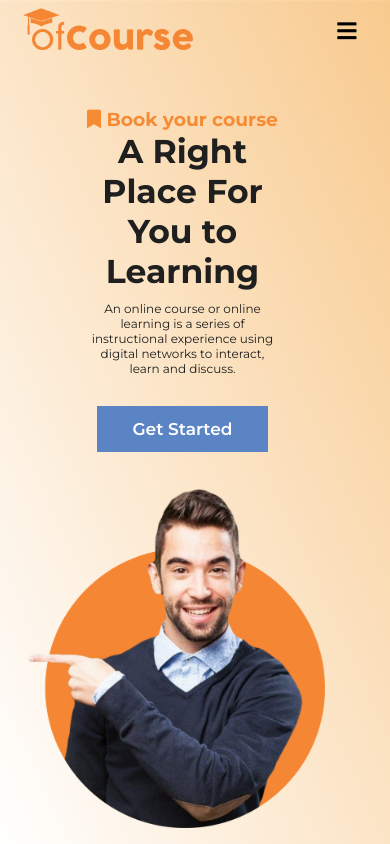
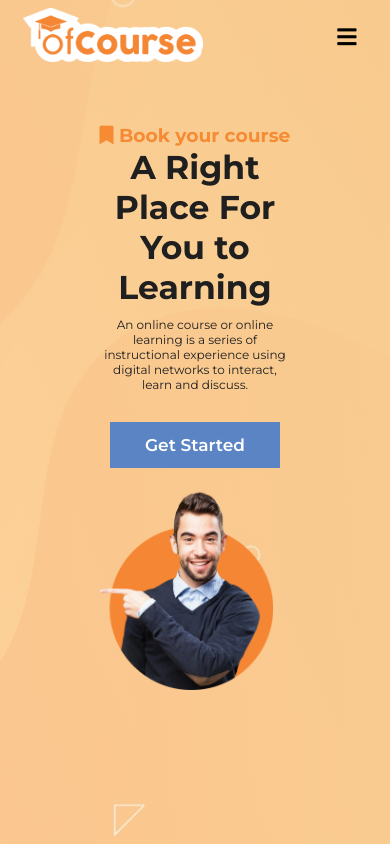
Before and after one commit to RifqiAuliaRochman/ofCourse_Landingpage.github.io, a plain HTML site: page index.html in a window 390 px wide. Shown: the top 844 px of the page. Drawn offline with Linux system fonts and the light colour scheme.

Commit message:
update 1.3

```diff
--- a/index.html
+++ b/index.html
@@ -16,7 +16,7 @@
 <!---------- HEADER DAN NAV SECTION --------->
 <section class="header">
     <nav>
-        <a href="index.html"><img src="img/logo ofcourse.png"></a>
+        <a href="index.html"><img src="img/logo ofcourse2.png"></a>
         <div class="nav-link" id="navLink">
             <i class="far fa-times-circle" onclick="hideMenu()"></i>
             <ul>
@@ -31,7 +31,7 @@
     </nav>
 
     <div class="row">
-        <div class="col50left">
+        <div class="col50">
             <div class="header-text">
                 <h3><i class="fas fa-bookmark"></i> Book your course</h3>
                 <h1>A Right Place For You to Learning</h1>
@@ -41,7 +41,7 @@
                 </div>
             </div>
         </div>
-        <div class="col50right">
+        <div class="col50">
             <div class="heroimages">
                 <img src="img/hero1.png" alt="hero">
             </div>
--- a/style.css
+++ b/style.css
@@ -15,7 +15,7 @@ ul li{
 .header{
     min-height: 100vh;
     width: 100%;
-    background-image: linear-gradient(to bottom left, rgb(248, 202, 142),white);;
+    background-image: linear-gradient(to bottom left, rgb(248, 202, 142),rgba(255, 255, 255, 0.5)), url(img/bgheader.jpg);
     background-position: center;
     background-size: cover;
     position: relative;
@@ -31,7 +31,7 @@ nav{
     align-items: center;
 }
 nav img{
-    width: 170px;
+    width: 180px;
 }
 .nav-link{
     flex: 1;
@@ -104,23 +104,27 @@ nav img{
 .heroimages img{
     width: 400px;
 }
-.col50left{
-    width: 50%;
-    margin: 15px;
-}
-.col50right{
+.col50{
     width: 50%;
     margin: 15px;
 }
 nav .fas, nav .far{
     display: none;
 }
-@media (max-width:700px) {
+@media (max-width:1000px) {
     .header{
         overflow: hidden;
     }
+    .header .row{
+        margin-top: 50px;
+    }
+    .col50{
+        margin: auto;
+    }
     .header-text{
         width: 100%;
+        margin: auto;
+        padding: 0;
         text-align: center;
     }
     .header-text h1{
@@ -131,9 +135,10 @@ nav .fas, nav .far{
     }
     .heroimages{
         margin: auto;
+        margin: 20px 0;
     }
     .heroimages img{
-        width: 300px;
+        width: 100%;
         margin: auto;
     }
     .nav-link ul li{
@@ -219,7 +224,7 @@ nav .fas, nav .far{
 .opportunity-text p{
     font-size: 11px;
 }
-@media (max-width:700px){
+@media (max-width:1000px){
     .opportunity-col{
         margin: 10px 0;
     }
@@ -230,7 +235,7 @@ nav .fas, nav .far{
 
 
 .row{
-    margin-top: 3%;
+    margin-top: 2%;
     display: flex;
     justify-content: space-between;
 }
@@ -248,7 +253,7 @@ nav .fas, nav .far{
     transition: 0.5s;
 }
 .button:hover{
-    border: 1px solid #fff;
+    border: 1px solid #ff9035;
     background: #f59242;
 
 }
```
Also changed, not shown: img/bgheader.jpg (added), img/logo ofcourse2.png (added).
